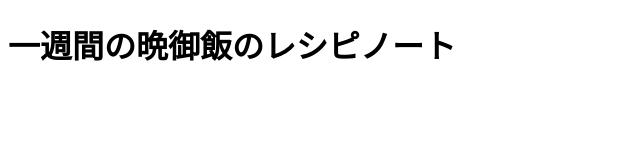
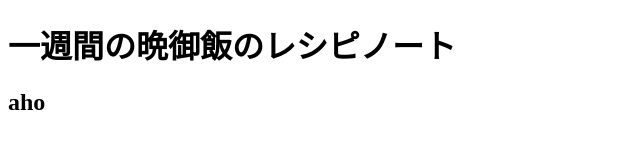
Before and after one commit to kasuterd/github.io, a plain HTML site: page index.html in a window 1280 px wide. Shown: the full height of the page, 0-640 px from the left. Drawn offline with Linux system fonts and the light colour scheme.

Commit message:
Update index.html

```diff
--- a/index.html
+++ b/index.html
@@ -9,6 +9,7 @@
       <div>
           <div>
               <h1>一週間の晩御飯のレシピノート</h1>
+            <h2>aho</h2>
           </div>
       </div>
 
```
